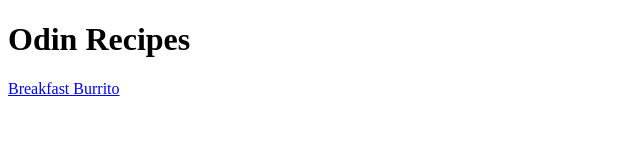
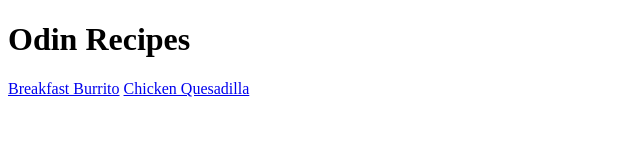
Before and after one commit to spalmer7/odin-recipes, a plain HTML site: page index.html in a window 1280 px wide. Shown: the whole page, without its empty margins (0-640 px from the left). Drawn offline with Linux system fonts and the light colour scheme.

Commit message:
Add chicken quesadilla link

```diff
--- a/index.html
+++ b/index.html
@@ -8,5 +8,6 @@
     <body>
         <h1>Odin Recipes</h1>
         <a href="recipes/breakfastburrito.html">Breakfast Burrito</a>
+        <a href="recipes/chickenquesadilla.html">Chicken Quesadilla</a>
     </body>
 </html>
```
